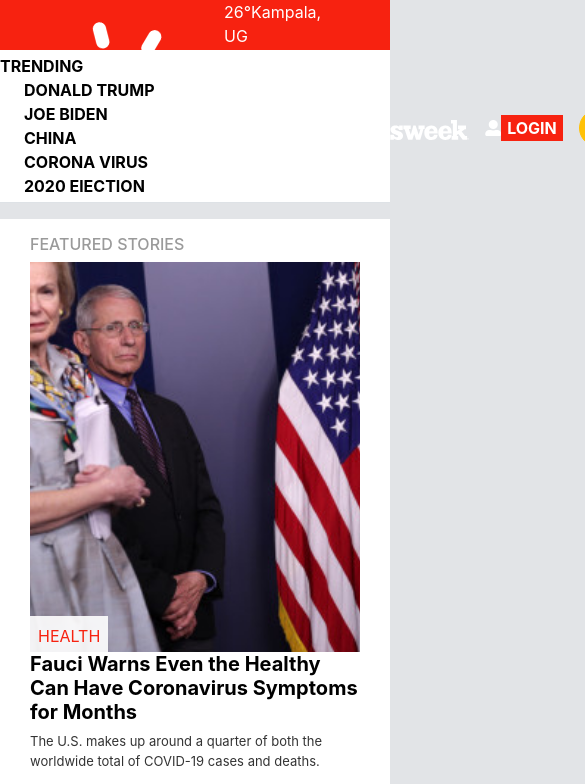
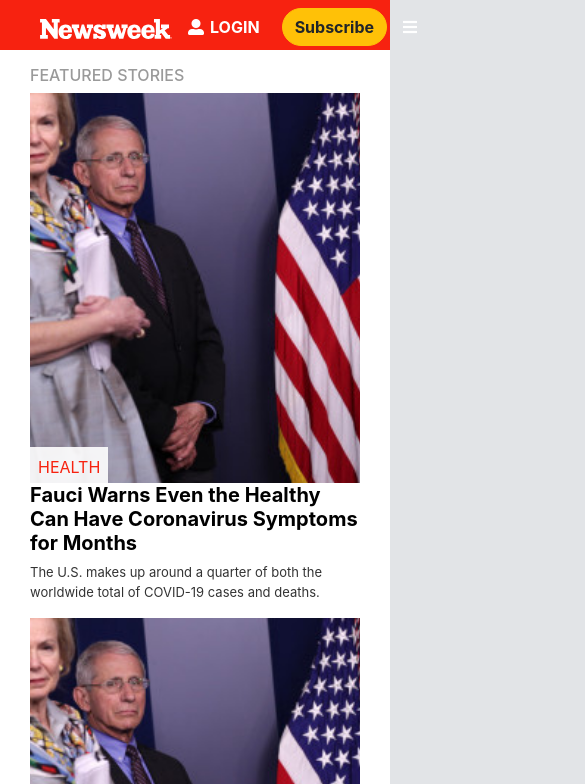
Before and after one commit to KartheeKWD/newsweek-clone, a website: page index.html in a window 390 px wide. Shown: the top 784 px of the page, 585 px wide, since content can reach past the window. Drawn offline with nearby package versions, Linux system fonts and the light colour scheme.

Commit message:
fix min-width of sm

```diff
--- a/index.html
+++ b/index.html
@@ -19,8 +19,8 @@
   <main>
     <header>
       <nav class="d-flex px-4 justify-content-between align-items-center">
-        <div class="d-lg-block d-sm-none d-md-none">
-          <ul class="d-flex list-unstyled align-items-lg-center">
+        <div class="d-lg-block d-none  d-sm-none d-md-none">
+          <ul class="d-lg-flex  list-unstyled align-items-lg-center">
             <li>
               <a href=""><img class="weather-logo" src="./images/sun-cloud.png" alt=""></a>
             </li>
@@ -63,7 +63,7 @@
         </li>
       </ul>
 
-      <ul class="border-bottom py-1 pl-lg-5 list-unstyled d-lg-flex font-weight-bold black-text  mb-lg-0">
+      <ul class="border-bottom py-1 pl-lg-5 d-none list-unstyled d-lg-flex font-weight-bold black-text  mb-lg-0">
         <li class=""><a class="black-text" href="">TRENDING</a></li>
         <li class="pl-4"><a class="black-text bottom-nav-links" href="">DONALD TRUMP</a></li>
         <li class="pl-4"><a class="black-text bottom-nav-links" href="">JOE BIDEN</a></li>
@@ -1155,7 +1155,7 @@
 
         <!-- NEWS LETTER -->
         <section class="news-section bg-white container-fluid my-3 mt-lg-5 pb-3">
-          <h4 class="font-weight-bold py-sm-3">NEWS LETTER</h4>
+          <h4 class="font-weight-bold py-sm-3 ml-sm-2">NEWS LETTER</h4>
           <div
             class="news-letter border p-md-1 p-sm-5 d-sm-flex d-md-flex flex-md-row flex-sm-column justify-content-sm-center align-items-sm-center justify-content-md-center align-items-md-center">
             <div class="mr-md-3">
--- a/style.css
+++ b/style.css
@@ -233,7 +233,7 @@
 }
 
 .news-letter-input {
-  padding: 0 35%;
+  padding: 0 30%;
 }
 
 /* FOOTER */
```
